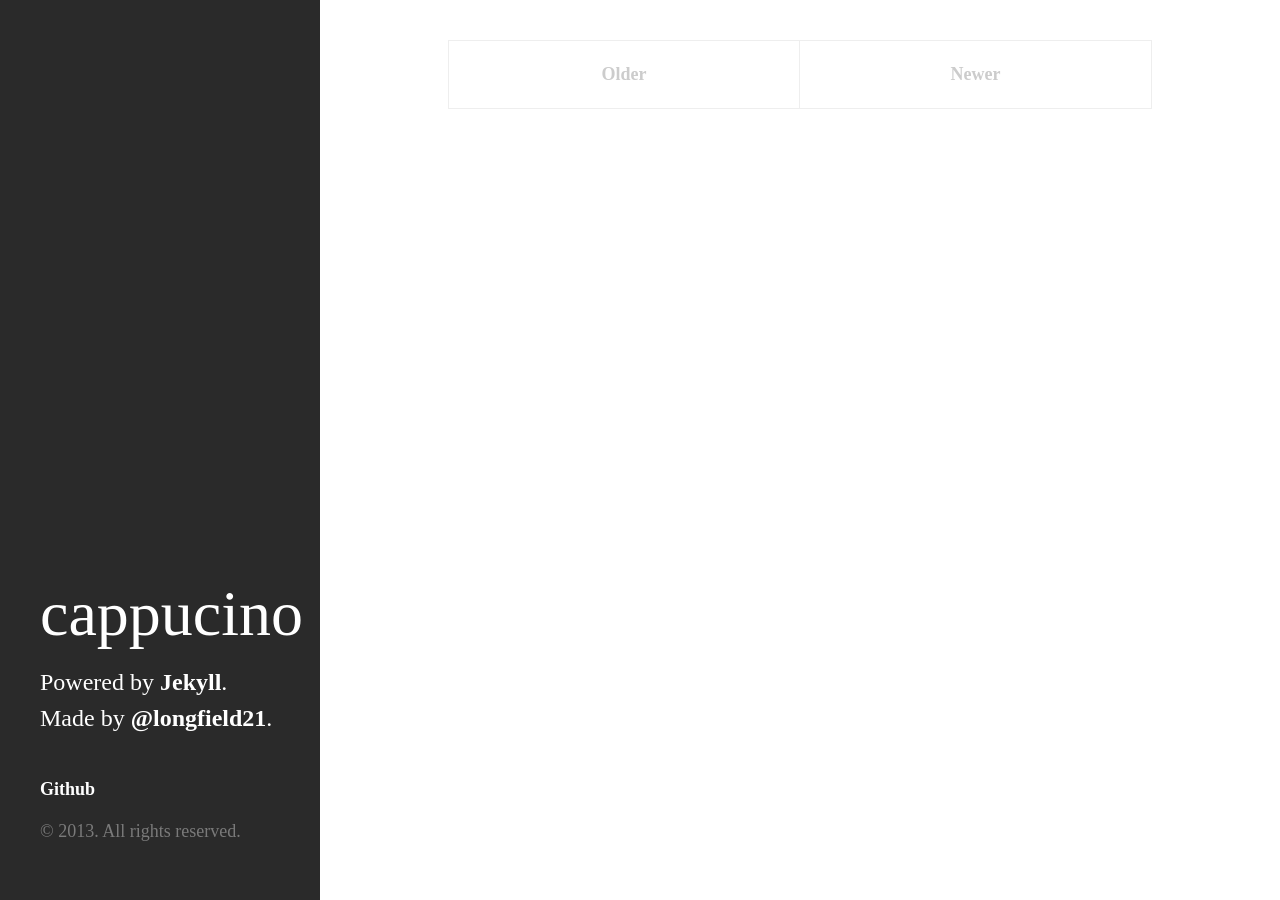
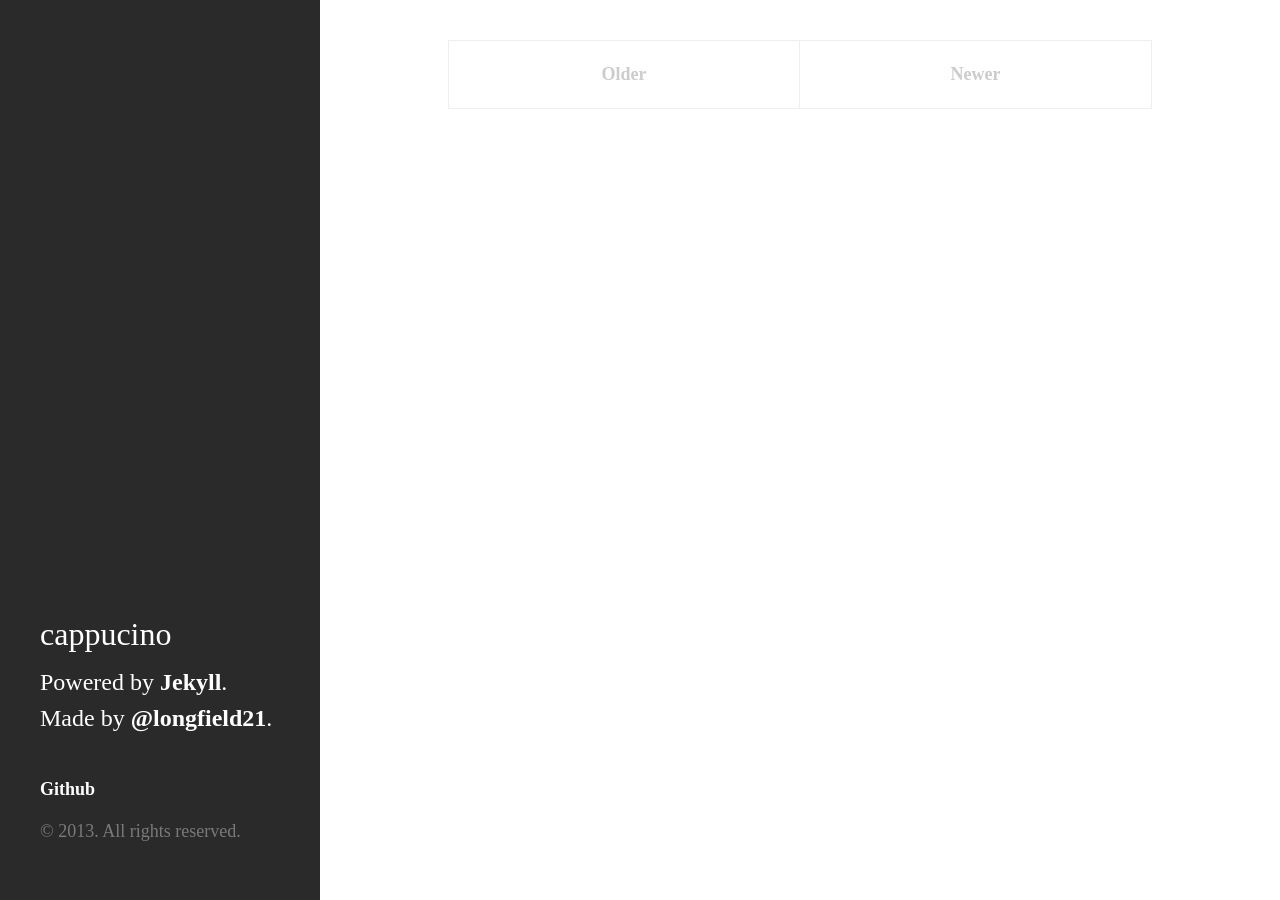
Before and after one commit to longfield21/longfield21.github.com, a Jekyll site: the page built from index.html, in a window 1280 px wide. Built offline with Jekyll 4.4.1, drawn with Linux system fonts in a browser that asks for light colours; some web fonts are replaced.

Commit message:
komeng lagi

```diff
--- a/_layouts/default.html
+++ b/_layouts/default.html
@@ -6,7 +6,7 @@
   <meta charset="utf-8">
 
 
-        <title>{{ page.title }}</title>
+        <title>{% if page.title %}{{ page.title }} &middot; {% endif %}</title>
 	<meta name="author" content="Rully Long Field">
 	<meta name="description" content="Opini Blogger Newbie." />
   	<meta name="keywords" content="cappucino21, opini blogger newbie, blogazine21, rully long field" />
@@ -23,7 +23,7 @@
 
     <header class="masthead">
       <div class="masthead-inner">
-        <h1>cappucino</h1>
+        <h2>cappucino</h2>
         <p class="lead">Powered by <a href="http://jekyllrb.com" target="_blank">Jekyll</a>. Made by <a href="https://twitter.com/longfield21" target="_blank">@longfield21</a>.</p>
 
         <div class="colophon">
```
